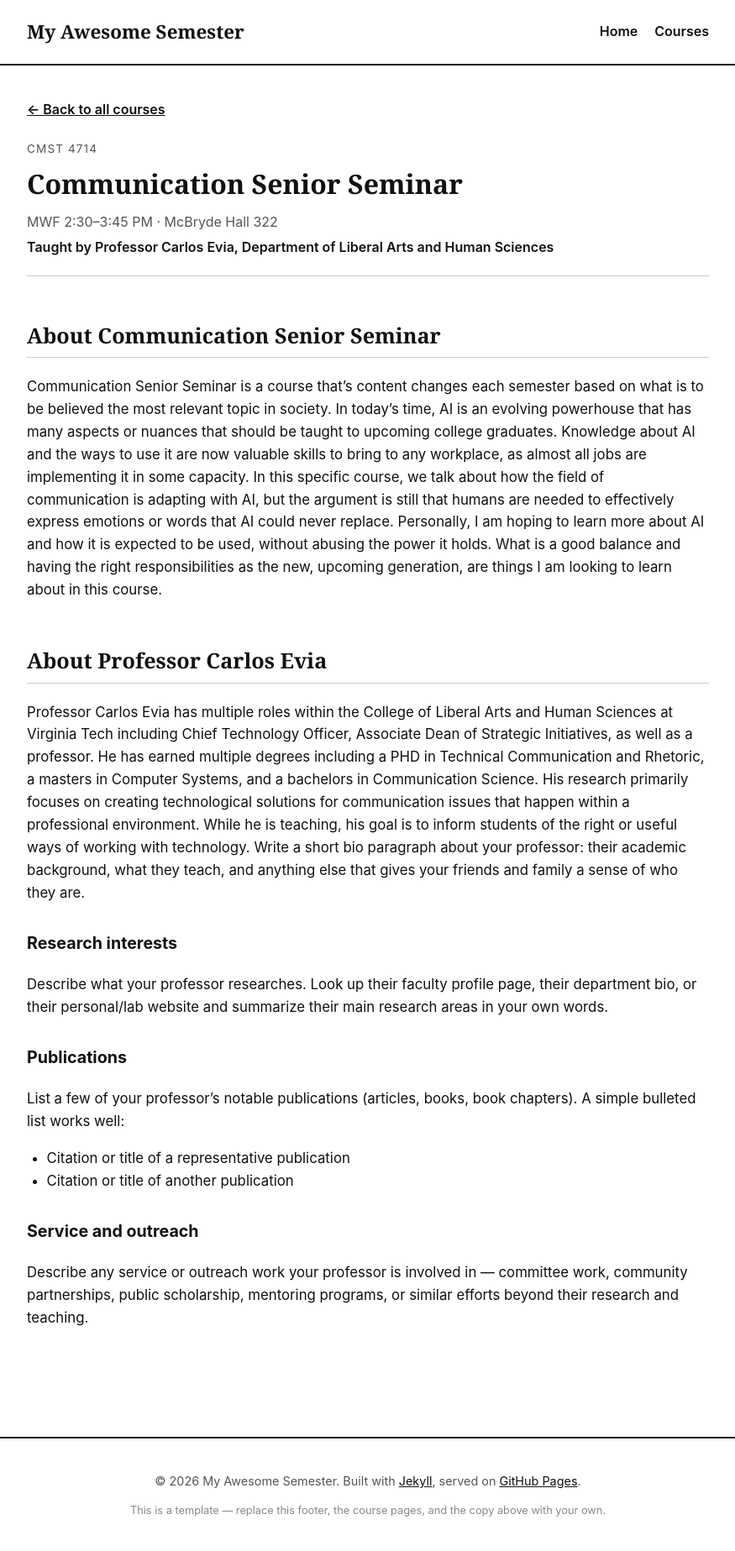
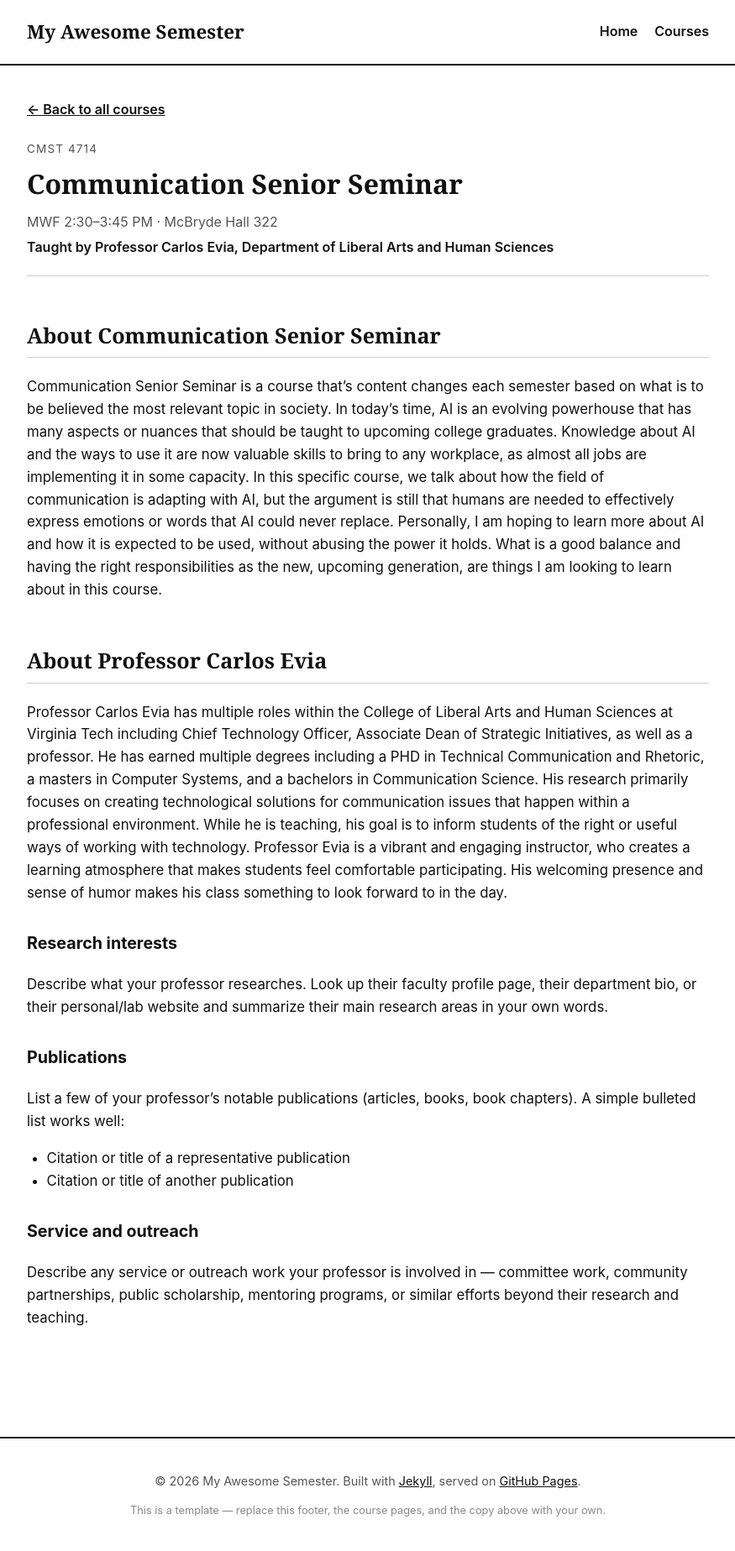
Before and after one commit to annaolszowy27/myawesomesemester, a Jekyll site: the page built from _courses/course-01.md, in a window 1280 px wide. Shown: the whole page at 84% size, without its empty margins (202-1077 px from the left). Built offline with Jekyll 4.4.1, drawn with Linux system fonts in a browser that asks for light colours.

Commit message:
Update course-01.md

```diff
--- a/_courses/course-01.md
+++ b/_courses/course-01.md
@@ -16,9 +16,7 @@ Communication Senior Seminar is a course that's content changes each semester ba
 
 ## About Professor Carlos Evia
 
-Professor Carlos Evia has multiple roles within the College of Liberal Arts and Human Sciences at Virginia Tech including Chief Technology Officer, Associate Dean of Strategic Initiatives, as well as a professor. He has earned multiple degrees including a PHD in Technical Communication and Rhetoric, a masters in Computer Systems, and a bachelors in Communication Science. His research primarily focuses on creating technological solutions for communication issues that happen within a professional environment. While he is teaching, his goal is to inform students of the right or useful ways of working with technology.   Write a short bio paragraph about your professor: their academic background, what
-they teach, and anything else that gives your friends and family a sense of who
-they are.
+Professor Carlos Evia has multiple roles within the College of Liberal Arts and Human Sciences at Virginia Tech including Chief Technology Officer, Associate Dean of Strategic Initiatives, as well as a professor. He has earned multiple degrees including a PHD in Technical Communication and Rhetoric, a masters in Computer Systems, and a bachelors in Communication Science. His research primarily focuses on creating technological solutions for communication issues that happen within a professional environment. While he is teaching, his goal is to inform students of the right or useful ways of working with technology. Professor Evia is a vibrant and engaging instructor, who creates a learning atmosphere that makes students feel comfortable participating. His welcoming presence and sense of humor makes his class something to look forward to in the day.
 
 ### Research interests
 
```
